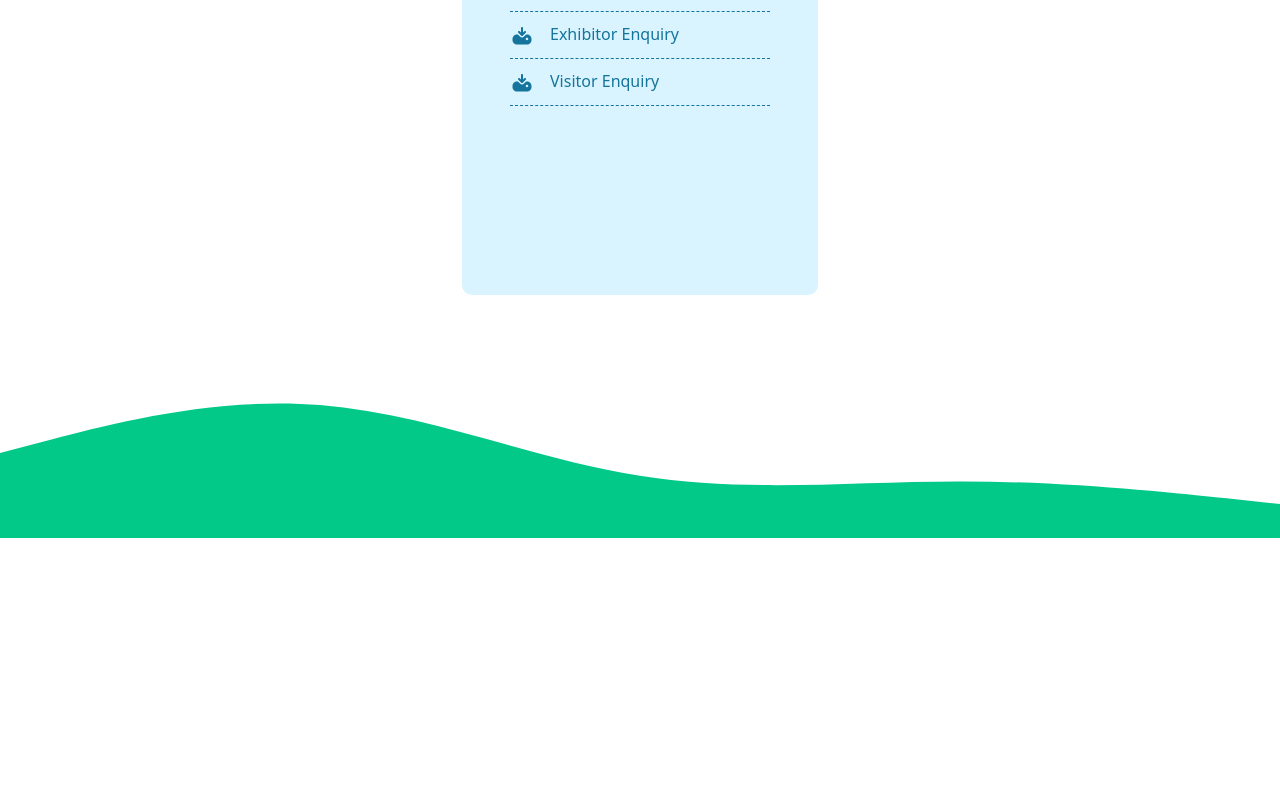
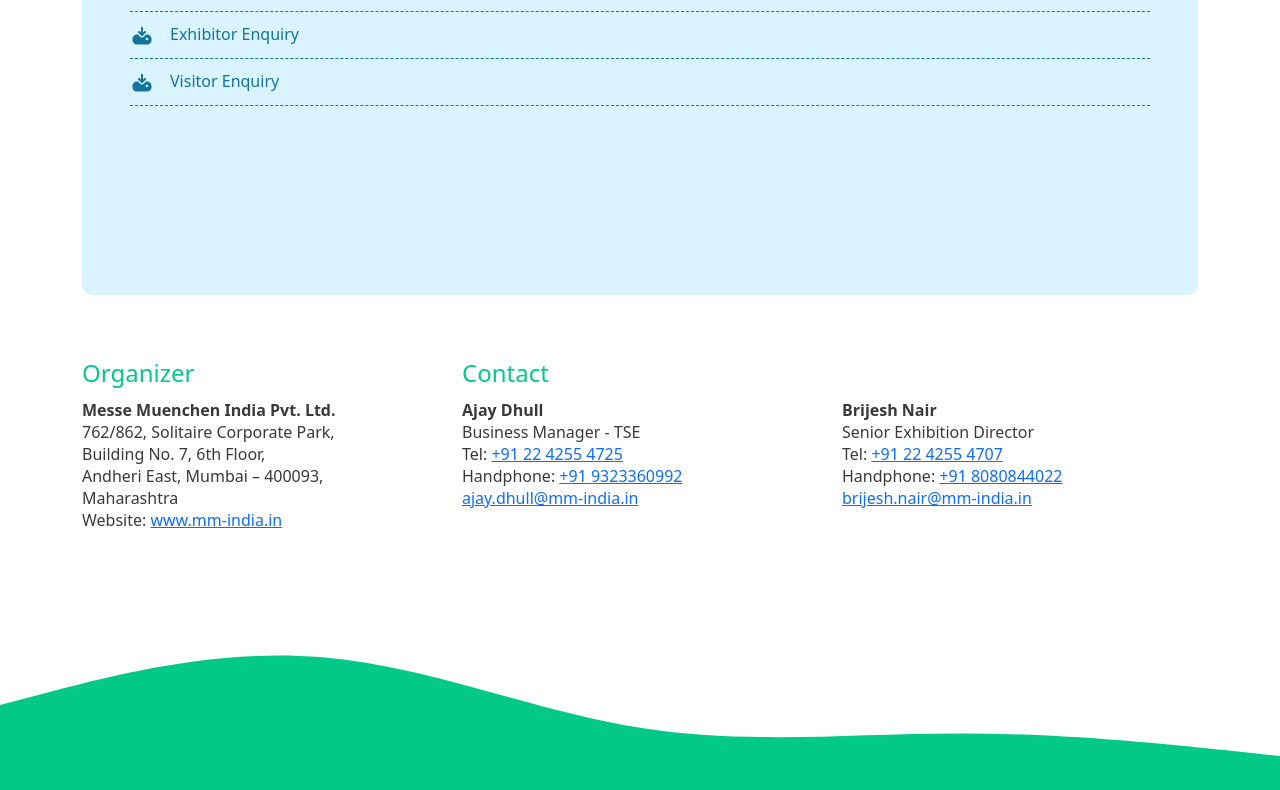
Before and after one commit to sanjaysuthar04/ev_asia, a Next.js app: page / in a window 1280 px wide. Shown: the part 1843-2633 px from the top of the page. Before the commit the page ends 2381 px from the top, so only its background shows below. Built offline with nearby package versions, Linux system fonts and the light colour scheme.

Commit message:
changes done

```diff
--- a/pages/index.js
+++ b/pages/index.js
@@ -364,7 +364,7 @@
                   Partners
                 </div>
               </div> */}
-              <div className="col-12 col-md-4">
+              <div className="col-12 col-md-12">
                 <div className="download_section">
                   <div className="ds_header title fw-semibold text-light text-center py-3">
                     Quick Links
@@ -400,6 +400,62 @@
             </div>
           </div>
         </section>
+
+        <section className="mt-60">
+          <div className="container">
+            <div className="row">
+              <div className="col-12 col-md-4">
+                <div className="title clr_green">Organizer</div>
+
+                <p className="mt-2">
+                  <strong>Messe Muenchen India Pvt. Ltd.</strong>
+                  <br />
+                  762/862, Solitaire Corporate Park,
+                  <br />
+                  Building No. 7, 6th Floor, <br />
+                  Andheri East, Mumbai – 400093, <br />
+                  Maharashtra<br/>
+                  Website: <a href="https://www.mm-india.in">www.mm-india.in</a>
+                </p>
+              </div>
+              <div className="col-12 col-md-8">
+                <div className="title clr_green">Contact</div>
+                <div className="row mt-2">
+                  <div className="col-12 col-md-6">
+                    <p>
+                      <strong>Ajay Dhull</strong>
+                      <br />
+                      Business Manager - TSE
+                      <br />
+                      Tel: <a href="tel:+912242554725">+91 22 4255 4725</a>
+                      <br />
+                      Handphone: <a href="tel:+919323360992">+91 9323360992 </a>
+                      <br />
+                      <a href="mailto:ajay.dhull@mm-india.in">
+                      ajay.dhull@mm-india.in
+                      </a>
+                    </p>
+                  </div>
+                  <div className="col-12 col-md-6">
+                    <p>
+                      <strong>Brijesh Nair</strong>
+                      <br />
+                      Senior Exhibition Director
+                      <br />
+                      Tel: <a href="tel:+912242554707">+91 22 4255 4707</a>
+                      <br />
+                      Handphone: <a href="tel:+918080844022">+91 8080844022</a>
+                      <br />
+                      <a href="mailto:brijesh.nair@mm-india.in">
+                        brijesh.nair@mm-india.in
+                      </a>
+                    </p>
+                  </div>
+                </div>
+              </div>
+            </div>
+          </div>
+        </section>
       </main>
       <footer className="mt-60">
         <picture>
```
